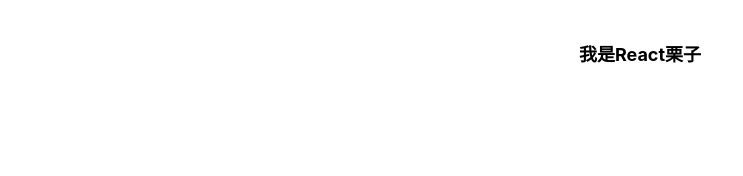
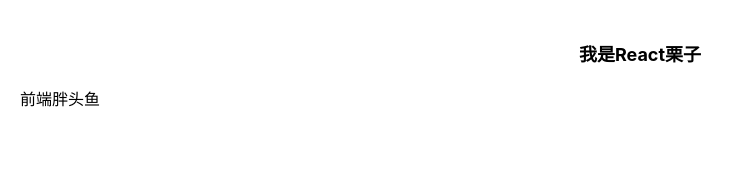
Before and after one commit to qianlongo/react-vue-skills, a React (Create React App) app: page /provide in a window 1280 px wide. Before the commit this address had no page. Shown: the top 176 px of the page, without its empty margins (0-743 px from the left). Built offline with nearby package versions, Linux system fonts and the light colour scheme.

Commit message:
feat: 实现provide/inject功能

```diff
--- a/src/App.js
+++ b/src/App.js
@@ -1,4 +1,4 @@
-import React, { createContext } from "react";
+import React from "react";
 import Vif from './skills/vIf'
 import VShow from './skills/vShow'
 import VFor from './skills/vFor'
@@ -9,6 +9,9 @@
 import Slot from './skills/slot'
 import NameSlot from './skills/nameSlot'
 import ScopeSlot from './skills/scopeSlot'
+import Provide from './skills/provide'
+
+import { UserInfoContext } from './context/index'
 
 import './App.css';
 
@@ -21,9 +24,9 @@
 function App() {
   return (
     <BrowserRouter>
-      {/* <MyContext
-        value={{}}
-      > */}
+      <UserInfoContext.Provider
+        value={{ userInfo: { name: '前端胖头鱼' } }}
+      >
         <div className="title">我是React栗子</div>
         <Routes>
           <Route path="/v-if" element={<Vif />} />
@@ -36,8 +39,9 @@
           <Route path="/slot" element={<Slot />} />
           <Route path="/nameSlot" element={<NameSlot />} />
           <Route path="/scopeSlot" element={<ScopeSlot />} />
+          <Route path="/provide" element={<Provide />} />
         </Routes>
-      {/* </MyContext> */}
+      </UserInfoContext.Provider>
     </BrowserRouter>
   );
 }
--- /dev/null
+++ b/src/context/index.js
@@ -0,0 +1,7 @@
+import { createContext } from "react";
+
+export const UserInfoContext = createContext({
+  userInfo: {
+    name: ''
+  }
+})
--- /dev/null
+++ b/src/skills/provide.js
@@ -0,0 +1,11 @@
+import React, { useContext } from "react"
+import { UserInfoContext } from '../context/index'
+
+
+export default function Provide() {
+  const { userInfo } = useContext(UserInfoContext)
+
+  return (
+    <div class="provide-inject">{ userInfo.name }</div>
+  )
+}
```
